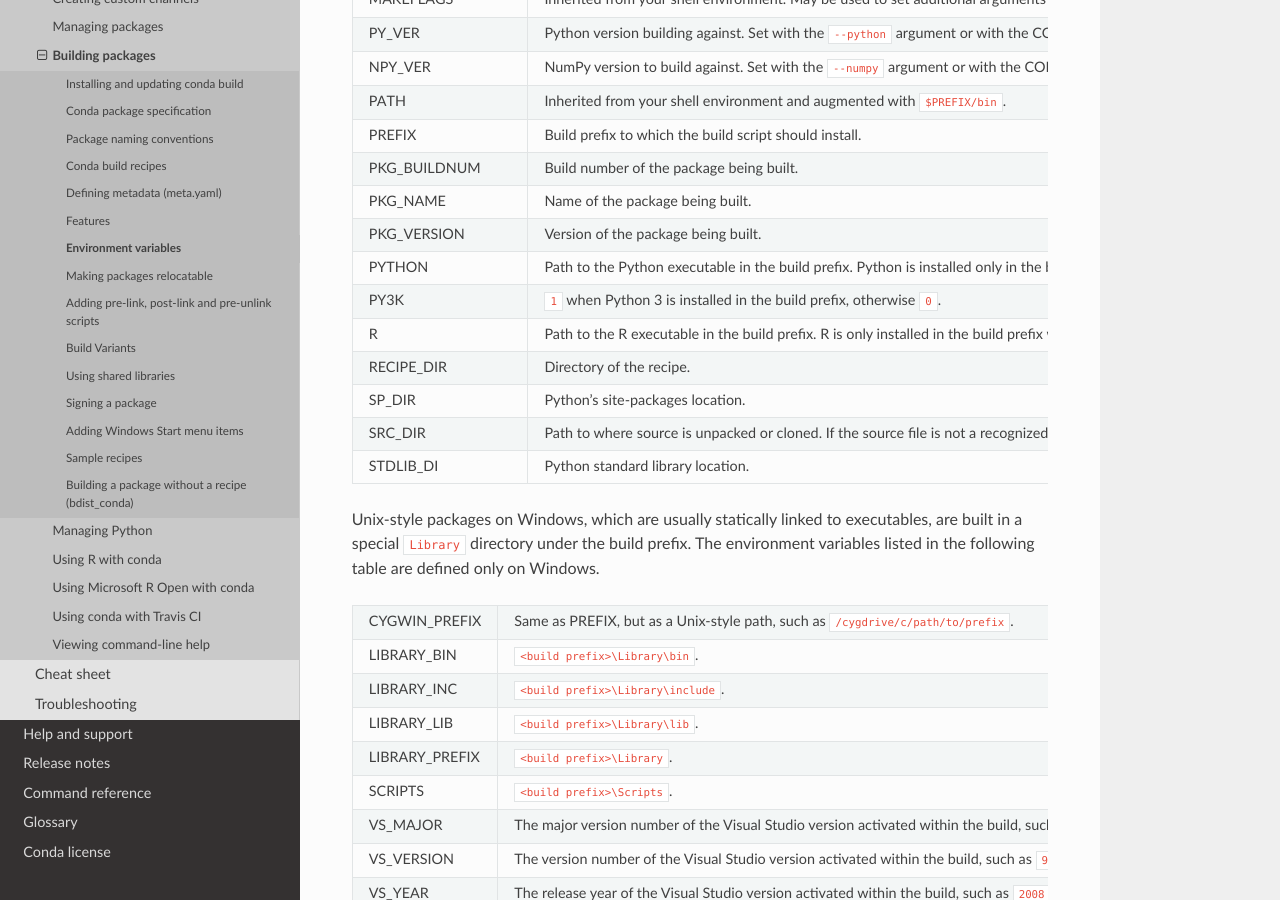
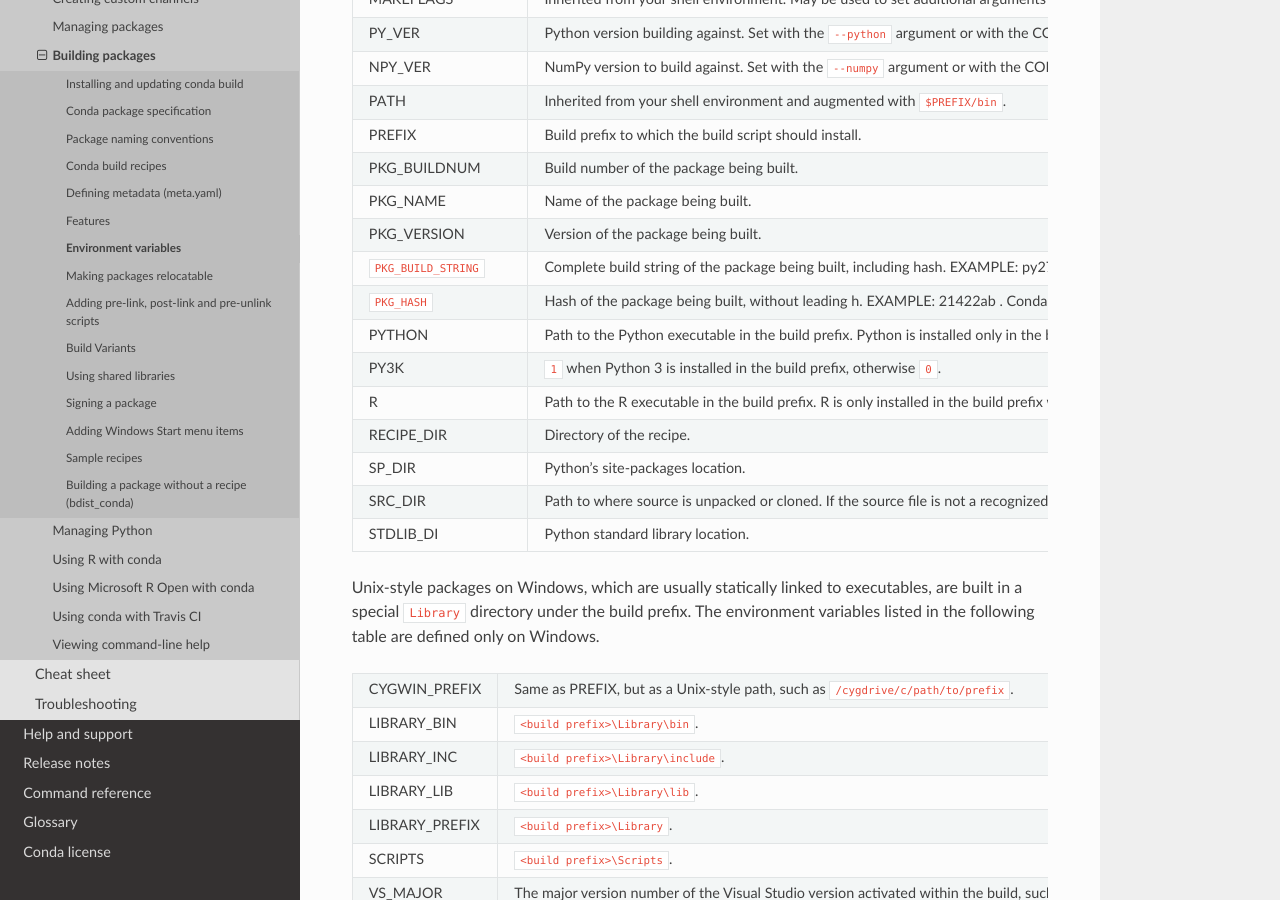
Before and after one commit to conda/conda-docs, a Sphinx documentation site: the page built from docs/source/user-guide/tasks/build-packages/environment-variables.rst, in a window 1280 px wide and 900 px high, scrolled down 1247 px. Built offline with Sphinx 7.4.7 and the Read the Docs theme 2.0.0, drawn with Linux system fonts in a browser that asks for light colours.

Commit message:
add info on PKG_BUILD_STRING and PKG_HASH env vars for conda-build
add info on PKG_BUILD_STRING and PKG_HASH env vars for conda-build

```diff
--- a/docs/source/user-guide/tasks/build-packages/environment-variables.rst
+++ b/docs/source/user-guide/tasks/build-packages/environment-variables.rst
@@ -99,6 +99,12 @@ inherited from the shell environment in which you invoke
      - Name of the package being built.
    * - PKG_VERSION
      - Version of the package being built.
+   * - ``PKG_BUILD_STRING``
+     - Complete build string of the package being built, including hash.
+       EXAMPLE: py27h21422ab_0 . Conda-build 3.0+.
+   * - ``PKG_HASH``
+     - Hash of the package being built, without leading h. EXAMPLE: 21422ab .
+       Conda-build 3.0+.
    * - PYTHON
      - Path to the Python executable in the build prefix. Python
        is installed only in the build prefix when it is listed as
```
